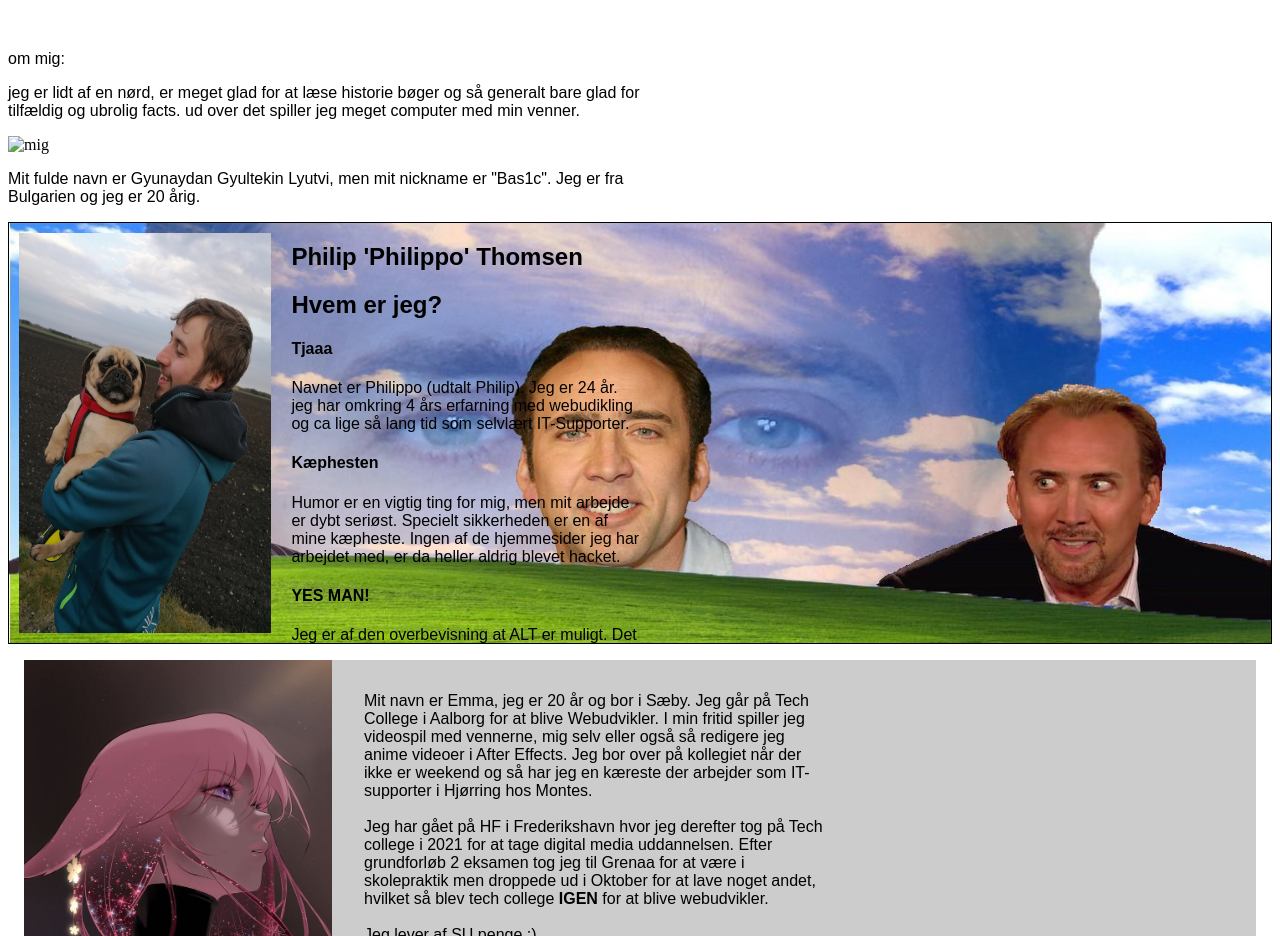
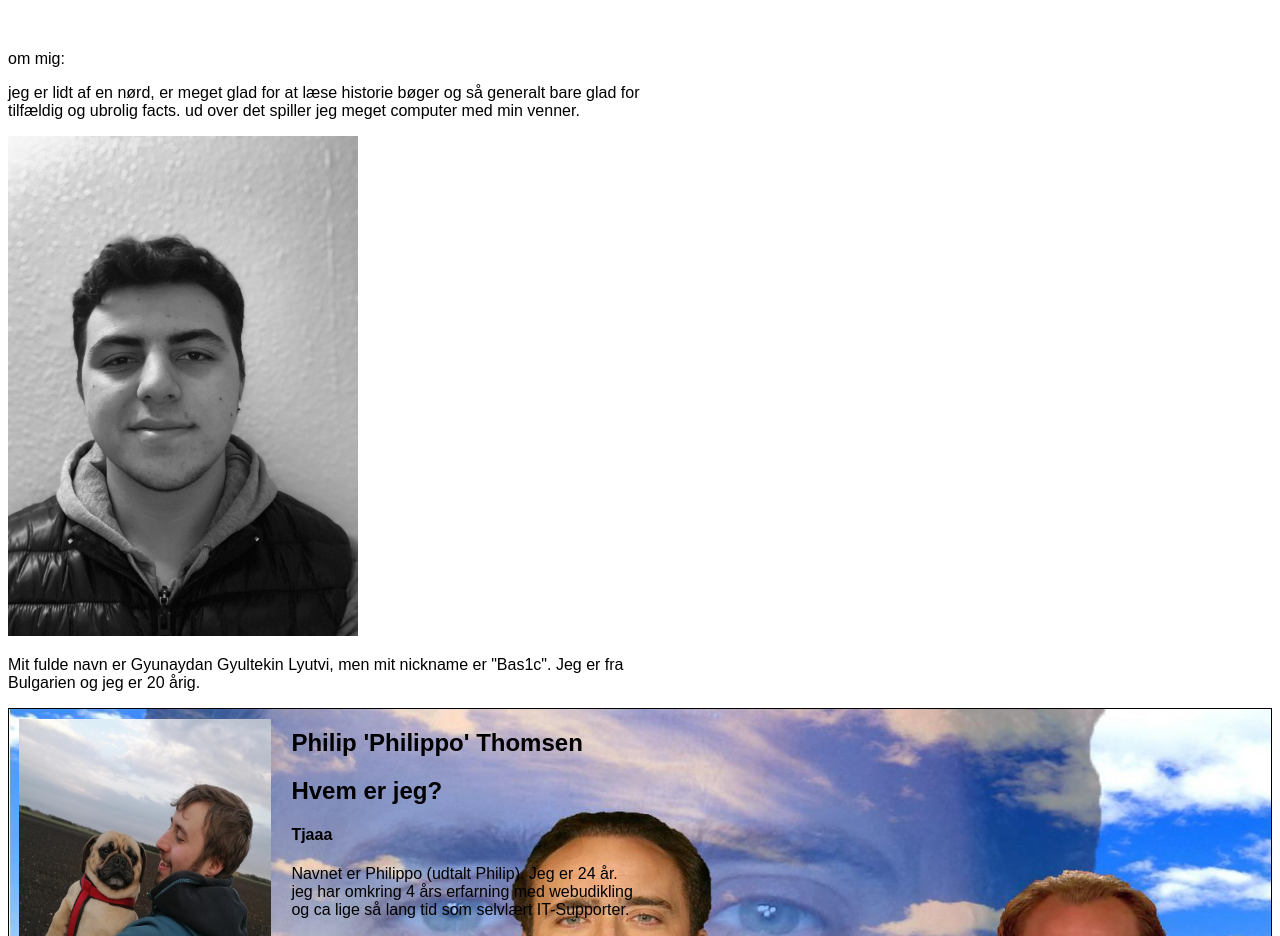
Before and after one commit to Nicekode4/ClassPresentation, a plain HTML site: page index.html in a window 1280 px wide. Shown: the part 1140-2076 px from the top of the page. Drawn offline with Linux system fonts and the light colour scheme; the site is published under a folder, as on GitHub Pages, so addresses that start at the root find nothing; a web font is replaced by a local one.

Commit message:
Update index.html

```diff
--- a/index.html
+++ b/index.html
@@ -43,7 +43,7 @@
     </p>
   </section>
   <Section>
-    <img src="/Images/image0.jpg" alt="mig" class="GyunaydanL" width="350" height="500">
+    <img src="Images/image0.jpg" alt="mig" class="GyunaydanL" width="350" height="500">
     <p>Mit fulde navn er Gyunaydan Gyultekin Lyutvi, men mit nickname er "Bas1c". Jeg er fra Bulgarien og jeg er 20
       årig.</p>
   </Section>
```
